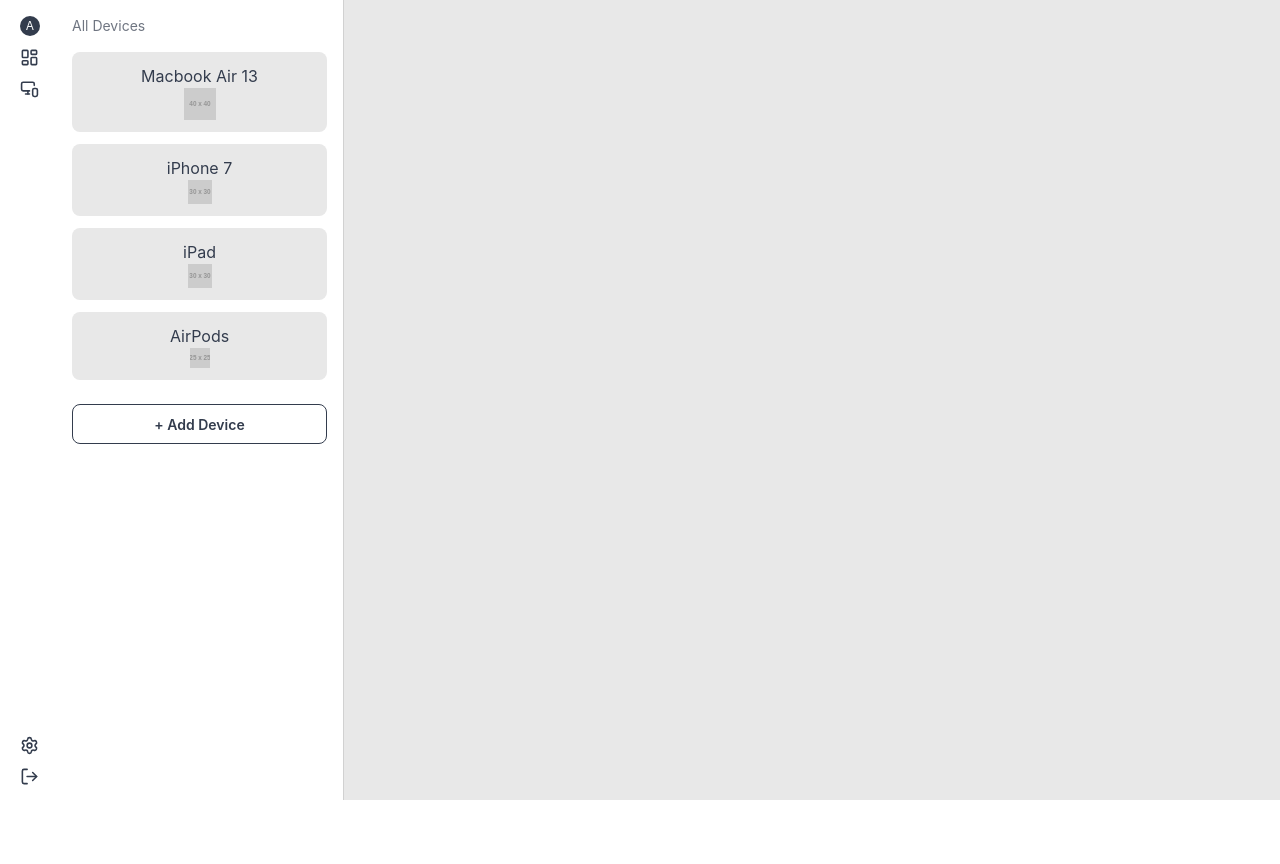
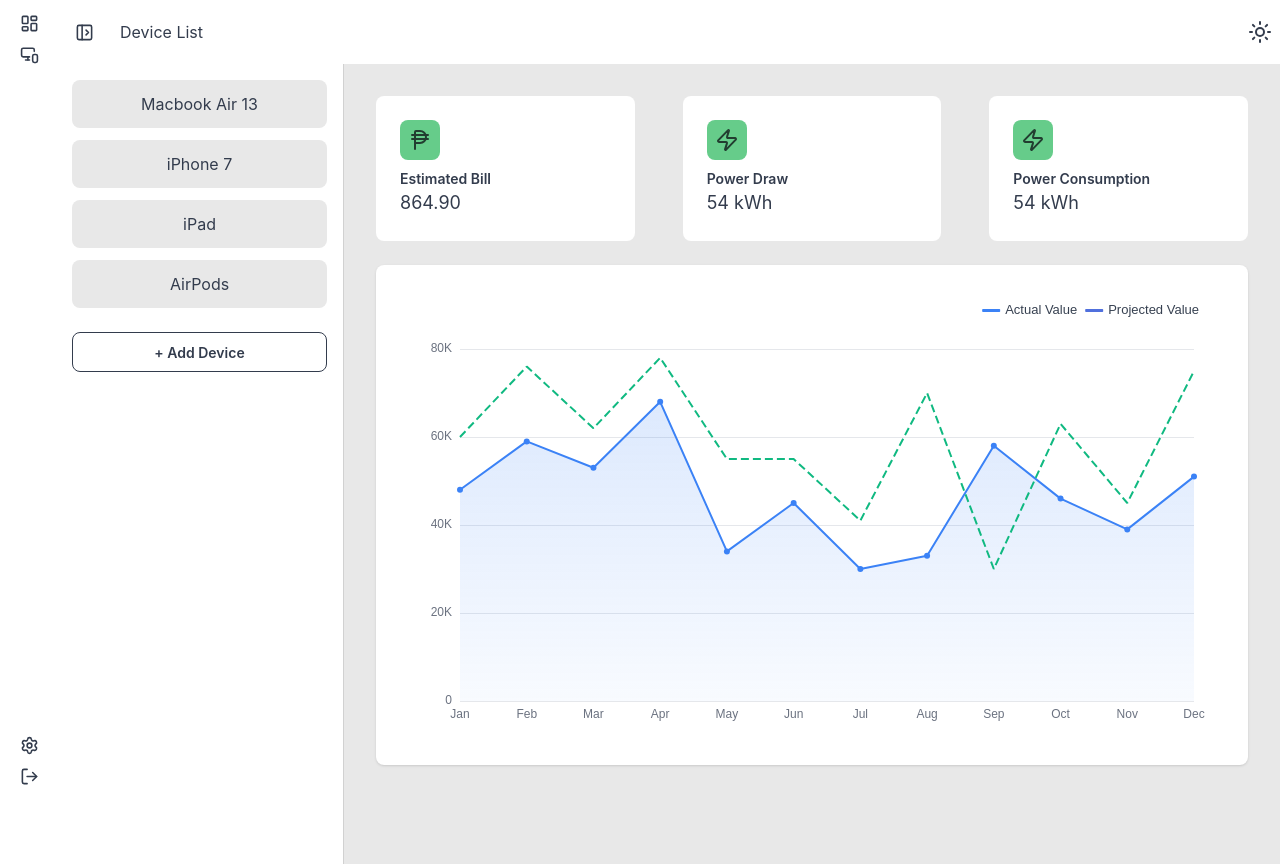
Before and after one commit to lola-emil/energy-monitor, a Vue app in the folder frontend/: page /devices in a window 1280 px wide. Before the commit the page ends 800 px from the top, so only its background shows below. Built offline with nearby package versions, Linux system fonts and the light colour scheme.

Commit message:
Per device analytics page

```diff
--- a/frontend/src/components/Sidebar.vue
+++ b/frontend/src/components/Sidebar.vue
@@ -7,7 +7,7 @@ import { RouterLink } from "vue-router";
 
     <div class="drawer lg:drawer-open">
         <input id="my-drawer-4" type="checkbox" class="drawer-toggle" />
-        <div class="drawer-content">
+        <div class="drawer-content h-screen">
 
             <slot />
 
@@ -19,17 +19,6 @@ import { RouterLink } from "vue-router";
                 <!-- Sidebar content here -->
                 <ul class="menu w-full grow">
                     <!-- List item -->
-                    <li>
-                        <RouterLink to="/" class="is-drawer-close:tooltip is-drawer-close:tooltip-right"
-                            data-tip="Dashboard & Analytics">
-                            <div class="avatar avatar-placeholder">
-                                <div class="bg-neutral text-neutral-content w-5 rounded-full">
-                                    <span class="text-xs">A</span>
-                                </div>
-                            </div>
-                            <span class="is-drawer-close:hidden">Profile</span>
-                        </RouterLink>
-                    </li>
                     <li>
                         <RouterLink to="/" class="is-drawer-close:tooltip is-drawer-close:tooltip-right"
                             data-tip="Dashboard & Analytics">
--- a/frontend/src/router/index.ts
+++ b/frontend/src/router/index.ts
@@ -23,6 +23,10 @@ const router = createRouter({
       component: DeviceListView,
       children: [
         {
+          path: "",
+          component: DeviceAnalytics
+        },
+        {
           path: ":deviceId",
           component: DeviceAnalytics
         }
--- a/frontend/src/views/DeviceAnalytics.vue
+++ b/frontend/src/views/DeviceAnalytics.vue
@@ -1,44 +1,179 @@
-<script setup lang="ts"></script>
+<script setup lang="ts">
+import useEchart from '@/composables/useECharts';
+import type { EChartsOption } from 'echarts';
+import { onMounted, useTemplateRef } from 'vue';
+
+import { RotateCw, Zap, PhilippinePeso } from "lucide-vue-next";
+
+const lineChartEl = useTemplateRef<HTMLDivElement>("line-chart");
+const lineChartOpt: EChartsOption = {
+    backgroundColor: 'transparent',
+
+    tooltip: {
+        trigger: 'axis',
+        backgroundColor: '#111827',
+        textStyle: { color: '#fff' },
+        formatter: (params: any) => {
+            return params
+                .map((p: any) => `${p.marker} ${p.seriesName}: ${p.value / 1000}K`)
+                .join('<br/>');
+        }
+    },
+
+    legend: {
+        top: 10,
+        right: 20,
+        icon: 'roundRect',
+        itemWidth: 18,
+        itemHeight: 3,
+        textStyle: {
+            color: '#374151',
+            fontSize: 13
+        },
+        data: ['Actual Value', 'Projected Value']
+    },
+
+    grid: {
+        top: 60,
+        left: 60,
+        right: 30,
+        bottom: 40
+    },
+
+    xAxis: {
+        type: 'category',
+        boundaryGap: false,
+        data: [
+            'Jan', 'Feb', 'Mar', 'Apr', 'May', 'Jun',
+            'Jul', 'Aug', 'Sep', 'Oct', 'Nov', 'Dec'
+        ],
+        axisLine: { show: false },
+        axisTick: { show: false },
+        axisLabel: {
+            color: '#6B7280'
+        }
+    },
+
+    yAxis: {
+        type: 'value',
+        min: 0,
+        max: 80000,
+        interval: 20000,
+        axisLine: { show: false },
+        axisTick: { show: false },
+        axisLabel: {
+            color: '#6B7280',
+            formatter: value => value === 0 ? '0' : `${value / 1000}K`
+        },
+        splitLine: {
+            lineStyle: {
+                color: '#E5E7EB',
+                type: 'solid'
+            }
+        }
+    },
+
+    series: [
+        {
+            name: 'Actual Value',
+            type: 'line',
+            // smooth: true,
+            data: [48000, 59000, 53000, 68000, 34000, 45000, 30000, 33000, 58000, 46000, 39000, 51000],
+            symbol: 'circle',
+            symbolSize: 6,
+            lineStyle: {
+                width: 2,
+                color: '#3B82F6'
+            },
+            itemStyle: {
+                color: '#3B82F6'
+            },
+            areaStyle: {
+                color: {
+                    type: 'linear',
+                    x: 0,
+                    y: 0,
+                    x2: 0,
+                    y2: 1,
+                    colorStops: [
+                        { offset: 0, color: 'rgba(59,130,246,0.25)' },
+                        { offset: 1, color: 'rgba(59,130,246,0.05)' }
+                    ]
+                }
+            }
+        },
+        {
+            name: 'Projected Value',
+            type: 'line',
+            // smooth: true,
+            data: [60000, 76000, 62000, 78000, 55000, 55000, 41000, 70000, 30000, 63000, 45000, 75000],
+            symbol: 'none',
+            lineStyle: {
+                width: 2,
+                type: 'dashed',
+                color: '#10B981'
+            }
+        }
+    ]
+};
+
+const lineChart = useEchart(lineChartEl);
+
+onMounted(() => {
+    lineChart.setOptions(lineChartOpt);
+})
+</script>
 
 <template>
 
     <!-- Stats Row -->
-    <div class="flex justify-between items-center mb-8">
 
-        <div class="flex gap-12">
-
-            <div>
-                <h1 class="text-4xl font-bold">40.2%</h1>
-                <p class="text-sm opacity-70">Current Load</p>
+    <div class="grid grid-cols-3 gap-12">
+        <div class="card bg-base-100">
+            <div class="card-body">
+                <div class="p-2 rounded-lg bg-primary text-primary-content w-max">
+                    <PhilippinePeso />
+                </div>
+                <div>
+                    <p class="font-semibold">Estimated Bill</p>
+                    <p class="text-lg">864.90</p>
+                </div>
             </div>
-
-            <div>
-                <h1 class="text-2xl font-semibold">24.8%</h1>
-                <p class="text-sm opacity-70">Average Load</p>
+        </div>
+        <div class="card bg-base-100">
+            <div class="card-body">
+                <div class="p-2 rounded-lg bg-primary text-primary-content w-max">
+                    <Zap />
+                </div>
+                <div>
+                    <p class="font-semibold">Power Draw</p>
+                    <p class="text-lg">54 kWh</p>
+                </div>
             </div>
-
-            <div>
-                <h1 class="text-2xl font-semibold">36.2%</h1>
-                <p class="text-sm opacity-70">Yesterday Load</p>
-            </div>
-
         </div>
 
-        <button class="btn btn-primary">
-            Settings
-        </button>
-
+        <div class="card bg-base-100">
+            <div class="card-body">
+                <div class="p-2 rounded-lg bg-primary text-primary-content w-max">
+                    <Zap />
+                </div>
+                <div>
+                    <p class="font-semibold">Power Consumption</p>
+                    <p class="text-lg">54 kWh</p>
+                </div>
+            </div>
+        </div>
     </div>
-
-
+    <br>
     <!-- Chart Placeholder -->
-    <div class="card bg-base-100 shadow p-6 h-72 mb-8 flex items-center justify-center">
-        <span class="opacity-60">Chart Area</span>
+    <div class="card bg-base-100 shadow p-6 h-125 mb-8 flex items-center justify-center">
+        <div ref="line-chart" class="h-full w-full flex-1">
+        </div>
     </div>
 
 
     <!-- Most Used Section -->
-    <div class="card bg-base-100 shadow p-6">
+    <!-- <div class="card bg-base-100 shadow p-6">
 
         <div class="flex justify-between mb-6">
             <h3 class="font-semibold">Most Used</h3>
@@ -70,5 +205,5 @@
 
         </div>
 
-    </div>
+    </div> -->
 </template>
--- a/frontend/src/views/DeviceListView.vue
+++ b/frontend/src/views/DeviceListView.vue
@@ -1,36 +1,32 @@
 <script setup lang="ts">
+import Navbar from '@/components/Navbar.vue';
 import Sidebar from '@/components/Sidebar.vue';
 </script>
 
 <template>
     <Sidebar>
+        <Navbar title="Device List"/>
         <div class="flex h-screen bg-base-200">
 
             <!-- Device List Panel -->
             <aside class="w-72 bg-base-100 border-r border-base-300 p-4 flex flex-col">
 
-                <h2 class="text-sm opacity-70 mb-4">All Devices</h2>
-
                 <div class="space-y-3">
 
                     <div class="card bg-base-200 p-3 flex justify-between items-center">
                         <span>Macbook Air 13</span>
-                        <img class="w-8" src="https://via.placeholder.com/40" />
                     </div>
 
                     <div class="card bg-base-200 p-3 flex justify-between items-center">
                         <span>iPhone 7</span>
-                        <img class="w-6" src="https://via.placeholder.com/30" />
                     </div>
 
                     <div class="card bg-base-200 p-3 flex justify-between items-center">
                         <span>iPad</span>
-                        <img class="w-6" src="https://via.placeholder.com/30" />
                     </div>
 
                     <div class="card bg-base-200 p-3 flex justify-between items-center">
                         <span>AirPods</span>
-                        <img class="w-5" src="https://via.placeholder.com/25" />
                     </div>
 
                     <button class="btn btn-outline w-full mt-3">
```
Also changed, not shown: 1 other file (tests, documents, lock files or other folders).
